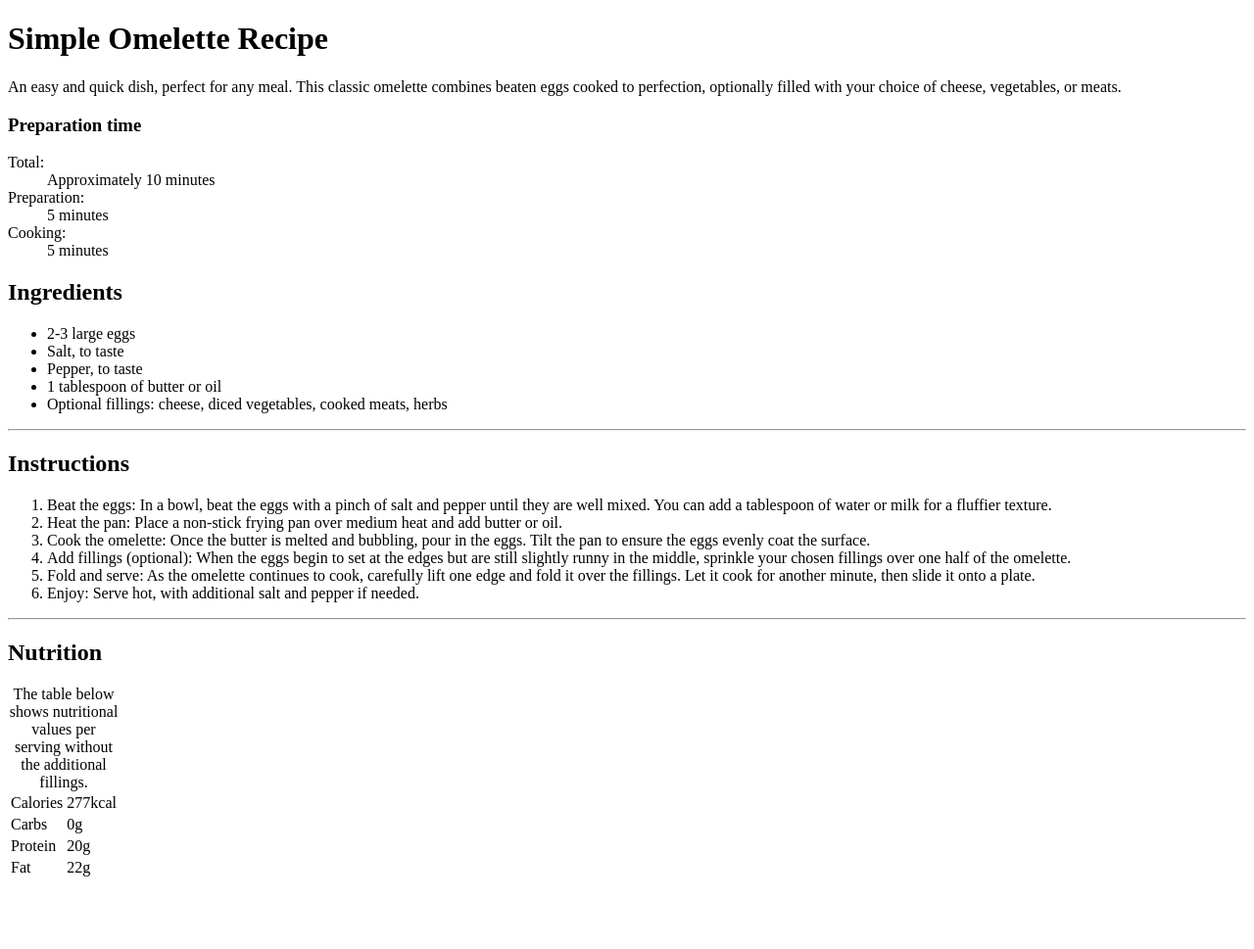
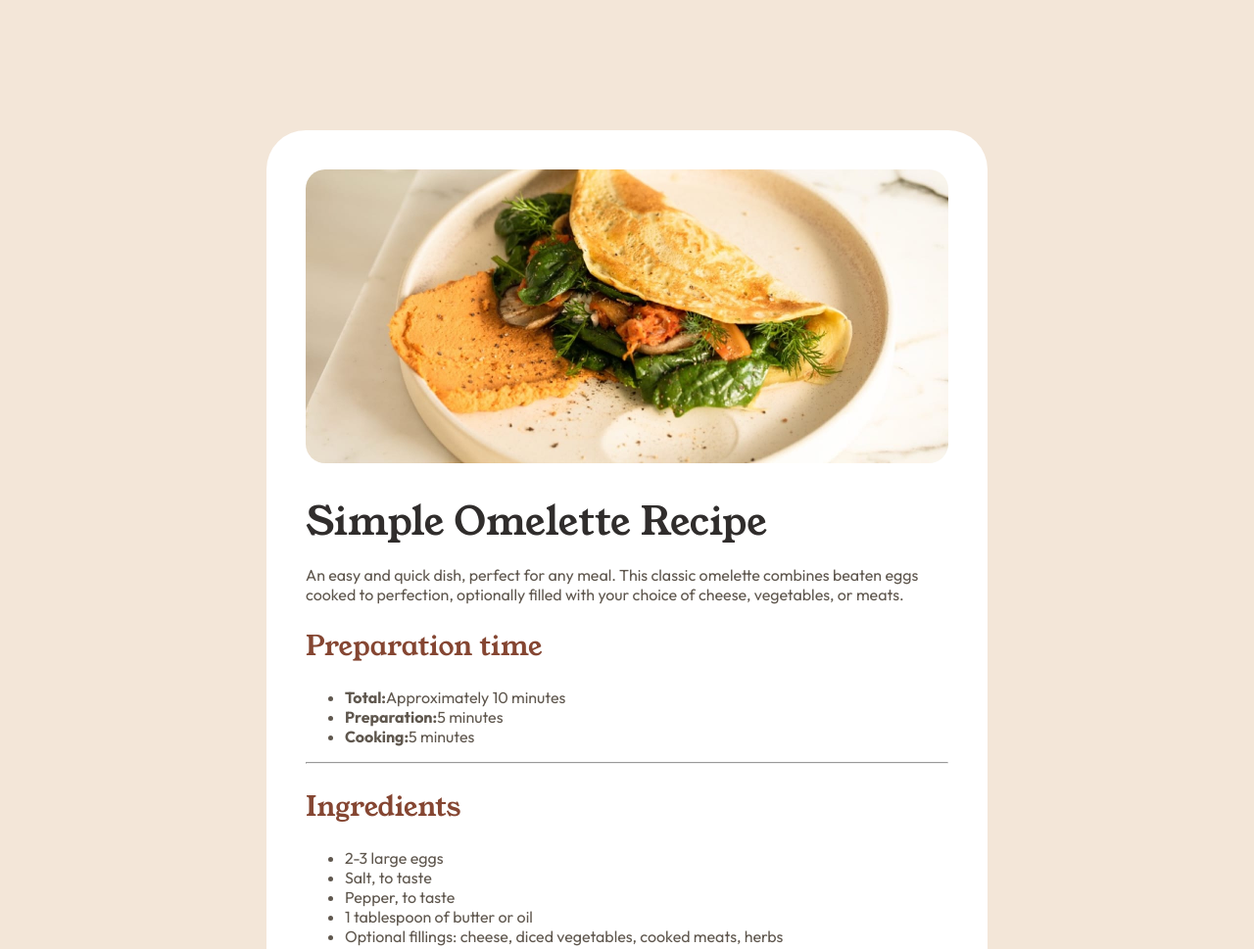
Before and after one commit to mohammad-sayed-ahmad/recipe-page-component, a plain HTML site: page src/index.html in a window 1280 px wide. Shown: the top 969 px of the page at 98% size. Before the commit the page ends 906 px from the top, so only its background shows below. Drawn offline with Linux system fonts and the light colour scheme.

Commit message:
HTML: Added img and main. CSS: body, main, h1, h2

```diff
--- a/src/index.css
+++ b/src/index.css
@@ -0,0 +1,63 @@
+@font-face {
+  font-family: "Young Serif";
+  src: url("../assets/fonts/young-serif/YoungSerif-Regular.ttf");
+  font-weight: 400;
+}
+
+@font-face {
+  font-family: "Outfit";
+  src: url("../assets/fonts/outfit/Outfit-VariableFont_wght.ttf");
+  font-weight: 400 700;
+}
+
+body {
+  --stone-100: hsl(30, 54%, 90%);
+  --stone-150: hsl(30, 18%, 87%);
+  --stone-600: hsl(30, 10%, 34%);
+  --stone-900: hsl(24, 5%, 18%);
+
+  --brown-800: hsl(14, 45%, 36%);
+  --rose-50: hsl(330, 100%, 98%);
+
+  background-color: var(--stone-100);
+
+  display: flex;
+  justify-content: center;
+
+  color: var(--stone-600);
+  font-family: "Outfit", "Franklin Gothic Medium", "Arial Narrow", Arial, sans-serif;
+  font-size: 16px;
+  font-weight: 400;
+}
+
+main {
+  background-color: white;
+
+  box-sizing: border-box;
+  max-inline-size: 46rem;
+  margin-block-start: 125px;
+  padding: 40px;
+
+  border-radius: 40px;
+
+  & img {
+    max-width: 100%;
+    border-radius: 20px;
+  }
+}
+
+h1 {
+    color: var(--stone-900);
+    font-family: 'Young Serif', 'Times New Roman', Times, serif;
+    font-size: 40px;
+    font-weight: 400;
+
+    margin-block-end: 0;
+}
+
+h2 {
+    color: var(--brown-800);
+    font-family: 'Young Serif', 'Times New Roman', Times, serif;
+    font-size: 28px;
+    font-weight: 400;
+}
--- a/src/index.html
+++ b/src/index.html
@@ -11,36 +11,36 @@
       sizes="32x32"
       href="../assets/images/favicon-32x32.png"
     />
-    <link rel="stylesheet" href="./index.css">
+    <link rel="stylesheet" href="./index.css" />
     <title>Frontend Mentor | Recipe page</title>
   </head>
   <body>
+    <main>
+      <img src="../assets/images/image-omelette.jpeg" alt="Image of Omelette" />
       <h1>Simple Omelette Recipe</h1>
-
       <p>
         An easy and quick dish, perfect for any meal. This classic omelette
         combines beaten eggs cooked to perfection, optionally filled with your
         choice of cheese, vegetables, or meats.
       </p>
 
-    <h3>Preparation time</h3>
+      <h2>Preparation time</h2>
 
-    <dl>
-      <dt>Total:</dt>
-      <dd>Approximately 10 minutes</dd>
-      <dt>Preparation:</dt>
-      <dd>5 minutes</dd>
-      <dt>Cooking:</dt>
-      <dd>5 minutes</dd>
-    </dl>
-
+      <ul>
+        <li><strong>Total:</strong>Approximately 10 minutes</li>
+        <li><strong>Preparation:</strong>5 minutes</li>
+        <li><strong>Cooking:</strong>5 minutes</li>
+      </ul>
+      <hr />
       <h2>Ingredients</h2>
       <ul>
         <li>2-3 large eggs</li>
         <li>Salt, to taste</li>
         <li>Pepper, to taste</li>
         <li>1 tablespoon of butter or oil</li>
-      <li>Optional fillings: cheese, diced vegetables, cooked meats, herbs</li>
+        <li>
+          Optional fillings: cheese, diced vegetables, cooked meats, herbs
+        </li>
       </ul>
 
       <hr />
@@ -48,9 +48,9 @@
 
       <ol>
         <li>
-        Beat the eggs: In a bowl, beat the eggs with a pinch of salt and pepper
-        until they are well mixed. You can add a tablespoon of water or milk for
-        a fluffier texture.
+          Beat the eggs: In a bowl, beat the eggs with a pinch of salt and
+          pepper until they are well mixed. You can add a tablespoon of water or
+          milk for a fluffier texture.
         </li>
 
         <li>
@@ -64,15 +64,15 @@
         </li>
 
         <li>
-        Add fillings (optional): When the eggs begin to set at the edges but are
-        still slightly runny in the middle, sprinkle your chosen fillings over
-        one half of the omelette.
+          Add fillings (optional): When the eggs begin to set at the edges but
+          are still slightly runny in the middle, sprinkle your chosen fillings
+          over one half of the omelette.
         </li>
 
         <li>
           Fold and serve: As the omelette continues to cook, carefully lift one
-        edge and fold it over the fillings. Let it cook for another minute, then
-        slide it onto a plate.
+          edge and fold it over the fillings. Let it cook for another minute,
+          then slide it onto a plate.
         </li>
 
         <li>Enjoy: Serve hot, with additional salt and pepper if needed.</li>
@@ -105,5 +105,6 @@
           </tr>
         </tbody>
       </table>
+    </main>
   </body>
 </html>
```
Also changed, not shown: 1 other file. Lines whose indentation alone changed are shown as unchanged.
